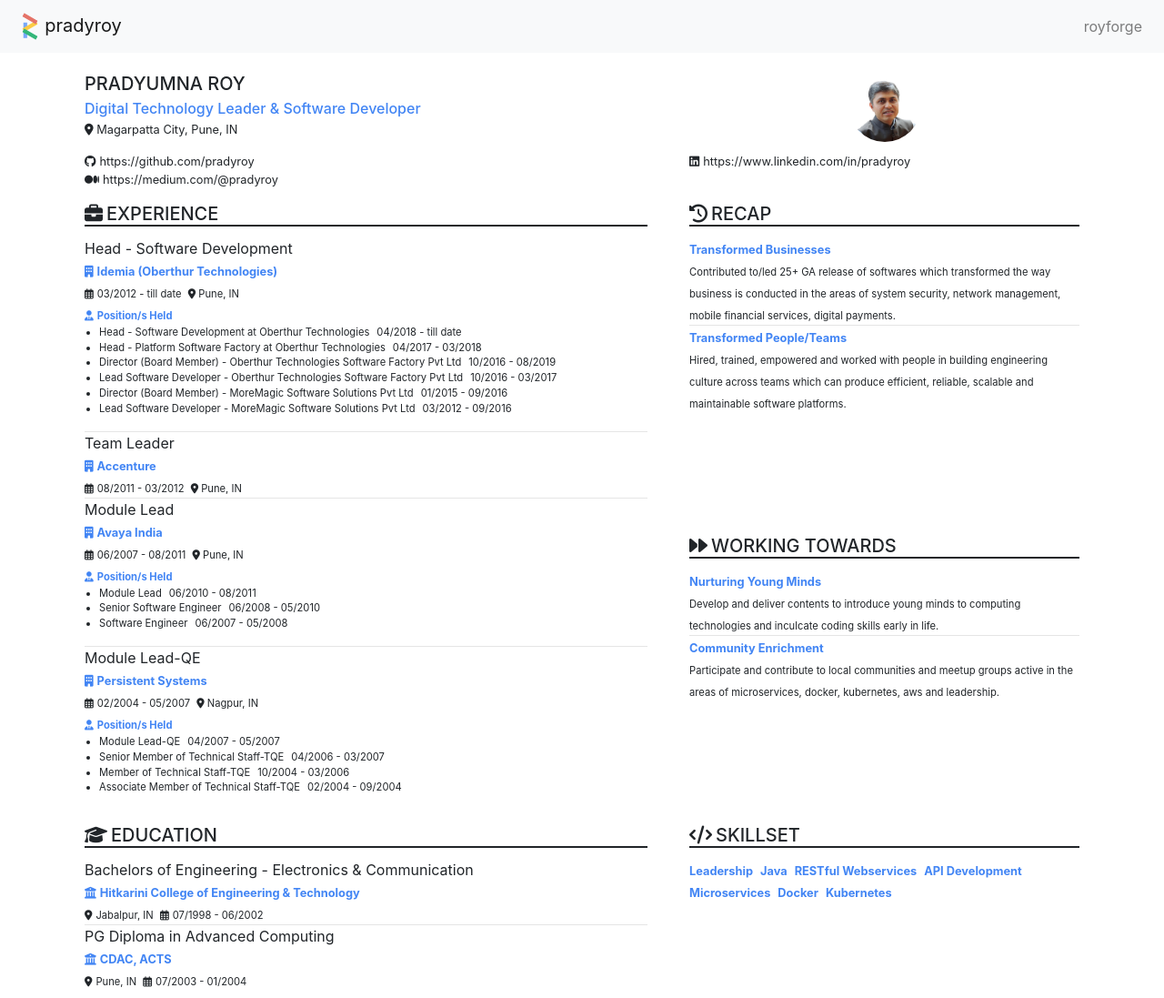
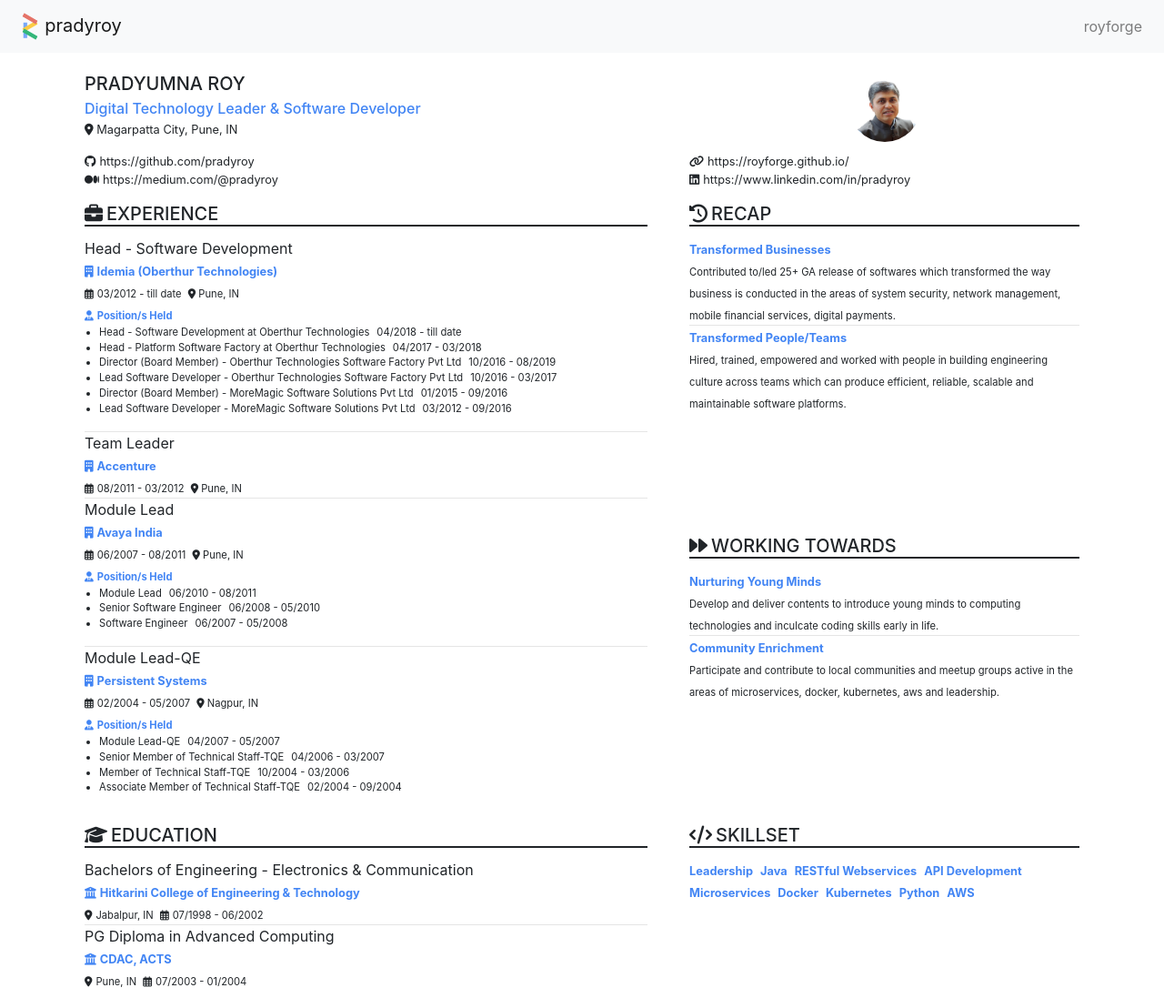
Before and after one commit to pradyroy/pradyroy.github.io, a Jekyll site: the page built from index.md, in a window 1280 px wide and 1097 px high. Shown: the whole window at 91% size. Built offline with Jekyll 4.4.1, drawn with Linux system fonts in a browser that asks for light colours; nearby versions of some CDN libraries.

Commit message:
added website link

```diff
--- a/_config.yml
+++ b/_config.yml
@@ -28,7 +28,7 @@ cv:
       postalCode: 411013
     github: "https://github.com/pradyroy"
     blog: "https://medium.com/@pradyroy"
-    website: ""
+    website: "https://royforge.github.io/"
     linkedin: "https://www.linkedin.com/in/pradyroy"
   experience:
   - lastpositionheld: Head - Software Development
@@ -103,6 +103,8 @@ cv:
   - "Microservices"
   - "Docker"
   - "Kubernetes"
+  - "Python"
+  - "AWS"
   retrospection:
   - title: Transformed Businesses
     description: Contributed to/led 25+ GA release of softwares which transformed the way business is conducted in the areas of system security, network management, mobile financial services, digital payments.
--- a/_includes/generatecv.html
+++ b/_includes/generatecv.html
@@ -35,7 +35,7 @@
 			</div>
 			<div class="col-12 col-sm-12 col-md-5 col-lg-5 col-xl-5 card border-0 d-flex w-100">
 				<div class="card-body">
-					<!--<i class="fas fa-link"></i><a itemprop="url" href="{{ site.cv.contact.website }}" class="pl-1 clearfix" target="_blank">{{  site.cv.contact.website }}</a>-->
+					<i class="fas fa-link"></i><a itemprop="url" href="{{ site.cv.contact.website }}" class="pl-1 clearfix" target="_blank">{{  site.cv.contact.website }}</a>
 					<i class="fab fa-linkedin"></i><a itemprop="sameAs" href="{{ site.cv.contact.linkedin }}" class="pl-1 clearfix" target="_blank">{{ site.cv.contact.linkedin }}</a>
 				</div>
 			</div>
```
